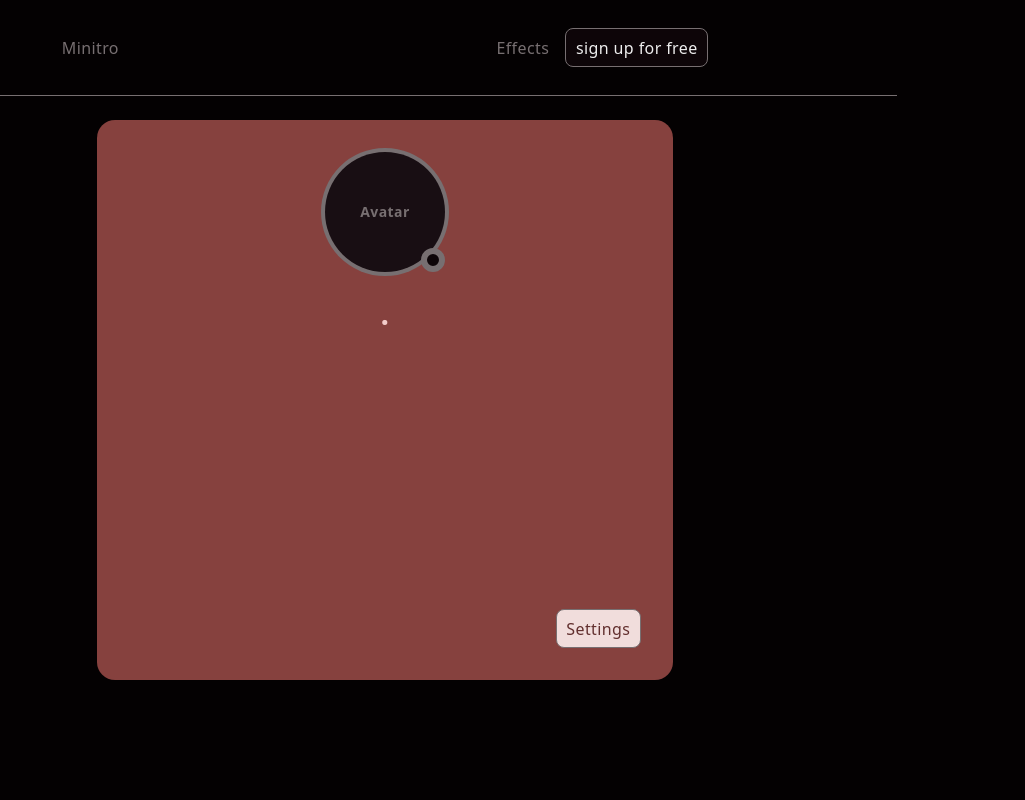
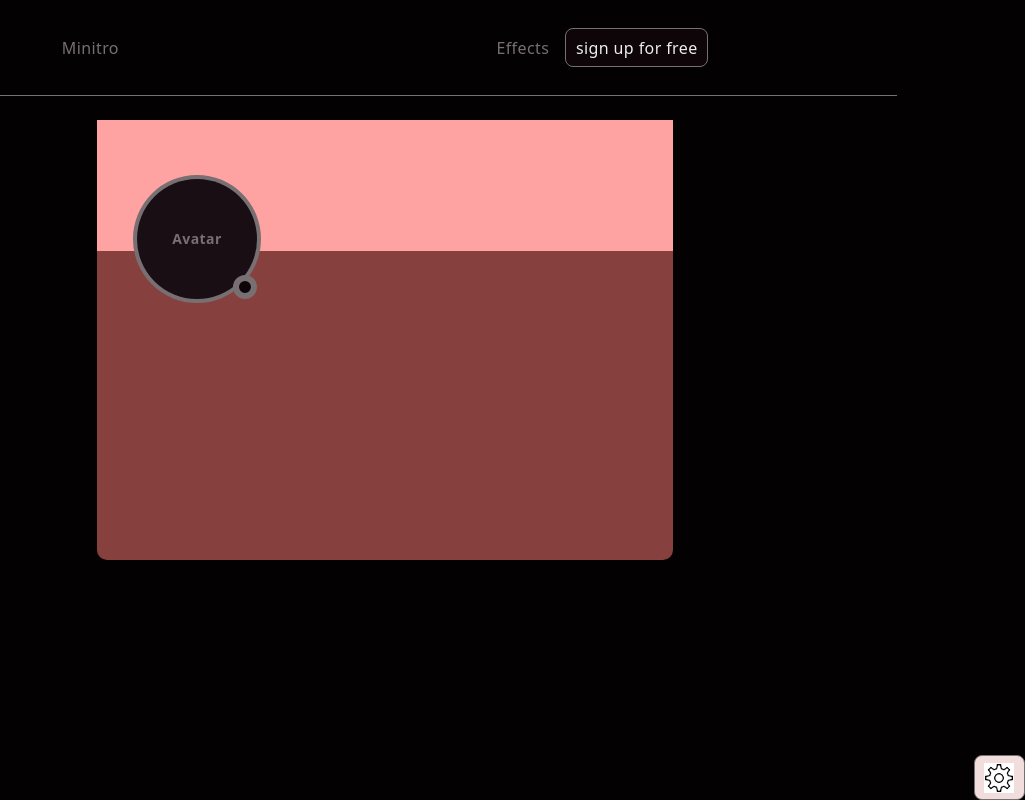
Before and after one commit to Saloni581/MiniNitro, a React (Vite) app in the folder client/: page /profile in a window 1280 px wide. Shown: the whole page, without its empty margins (255-1280 px from the left). Built offline with nearby package versions, Linux system fonts and the light colour scheme; no server answers; a web font is replaced by a local one.

Commit message:
refactor: user profile UI.

```diff
--- a/client/src/components/ChatPage.tsx
+++ b/client/src/components/ChatPage.tsx
@@ -111,7 +111,7 @@ const ChatPage = ({ loggedInUser }: ChatWindowProps) => {
         <div className="grid-container">
             <div className="chat-window-container-outer">
                 <div className="chat-window-selected-user">
-                    <UserAvatar user={selectedUser} previewEffectId={""} size={"sm"} isChatWindow={false}/>
+                    <UserAvatar user={selectedUser} previewEffectId={""} size={"sm"}/>
                     <span>
                         { selectedUser?.identity.displayName }
                     </span>
--- a/client/src/components/Navbar.tsx
+++ b/client/src/components/Navbar.tsx
@@ -22,7 +22,7 @@ const Navbar = ({ user }: UserProps) => {
                 {
                     user? (
                         <Link to='/profile'>
-                            <UserAvatar user={user} previewEffectId="" size="sm" isChatWindow={false} />
+                            <UserAvatar user={user} previewEffectId="" size="sm" />
                         </Link>
                     ) : (
                         <Link to='/signup'>
--- a/client/src/components/ProfileCard.tsx
+++ b/client/src/components/ProfileCard.tsx
@@ -15,18 +15,22 @@ const ProfileCard = ({ user } : UserProps ) => {
     }
 
     return (
-        <>
-            <UserAvatar user={user} previewEffectId="" size="lg" isChatWindow={false}/>
-            <div className="flex items-center m-4">
+        <div className="absolute inset-0 flex flex-col">
+            <div className="flex-1 bg-red-300 relative">
+                <div className="absolute left-10 -bottom-12">
+                    <UserAvatar user={user} previewEffectId="" size="lg" />
+                </div>
+            </div>
+            <div className="flex-2 flex flex-col justify-center gap-8 m-6">
+                <div className="flex flex-col gap-2">
                     <div
-                    className={cn("text-2xl", fontStyle?.font)}
+                        className={cn("text-xl", fontStyle?.font)}
                         style={{
                             color: user?.visuals.displayNameStyle.color,
                         }}
                     >
                         {user?.identity?.displayName}
                     </div>
-                <div className="text-3xl">&middot;</div>
                     <span className="lowercase text-sm">
                     {user?.identity?.pronouns}
                     </span>
@@ -40,7 +44,8 @@ const ProfileCard = ({ user } : UserProps ) => {
                             </p>
                     }
                 </div>
-        </>
+            </div>
+        </div>
     );
 };
 
--- a/client/src/components/ProfileFrame.tsx
+++ b/client/src/components/ProfileFrame.tsx
@@ -1,5 +1,4 @@
 import { cn } from "@/lib/utils.ts";
-import ProfileCard from "@/components/ProfileCard.tsx";
 import type { ProfileFrameProps } from "../../types/types.ts";
 
 const ProfileFrame = ({ user, children }: ProfileFrameProps) => {
@@ -8,7 +7,7 @@ const ProfileFrame = ({ user, children }: ProfileFrameProps) => {
 
     return (
         <div className="profile-card-container">
-            <div className="relative user-profile"
+            <div className="relative user-profile rounded-lg"
                  style={{
                      "--color-primary": colorPrimary,
                      "--color-accent": colorAccent,
@@ -29,7 +28,6 @@ const ProfileFrame = ({ user, children }: ProfileFrameProps) => {
                 <div className="profile-card absolute inset-0 z-20"
                      style ={{ color: "color-mix(in srgb, var(--color-accent) 30%, var(--color-text-primary)" }}
                 >
-                    <ProfileCard user={user} />
                     { children }
                 </div>
                 {/* overlay layer */}
--- a/client/src/components/PublicProfile.tsx
+++ b/client/src/components/PublicProfile.tsx
@@ -3,6 +3,7 @@ import { useParams } from "react-router-dom";
 import { useEffect, useState } from "react";
 import type { UserProfileProps } from "../../types/types.ts";
 import ProfileFrame from "@/components/ProfileFrame.tsx";
+import ProfileCard from "@/components/ProfileCard.tsx";
 
 const PublicProfile = () => {
     const { userId } = useParams();
@@ -21,7 +22,9 @@ const PublicProfile = () => {
     }
 
     return (
-        <ProfileFrame  user={profileUser} />
+        <ProfileFrame  user={profileUser}>
+            <ProfileCard user={profileUser} />
+        </ProfileFrame>
     );
 };
 
--- a/client/src/components/UserProfile.tsx
+++ b/client/src/components/UserProfile.tsx
@@ -1,73 +1,20 @@
-import SignOut from "./auth/SignOut.tsx";
 import type { ProfileProps } from "../../types/types.ts";
-import UploadUserAvatar from "./visuals/UploadUserAvatar.tsx";
-import {
-    Dialog,
-    DialogContent,
-    DialogDescription,
-    DialogHeader,
-    DialogTitle,
-    DialogTrigger,
-} from "./ui/dialog.tsx";
-import { removeAvatar } from "../../api/visuals.ts";
-import {toast} from "sonner";
-import { removeAvatarEffect } from "../../api/effects.ts";
 import ProfileFrame from "@/components/ProfileFrame.tsx";
-import ThemePicker from "@/components/visuals/ThemePicker.tsx";
-import DisplayNameStyle from "@/components/visuals/DisplayNameStyle.tsx";
+import ProfileCard from "@/components/ProfileCard.tsx";
+import UserSettings from "@/components/UserSettings.tsx";
 
 
 const UserProfile = ({ user, setUser }: ProfileProps) => {
 
-    const handleRemoveAvatar = async () => {
-        const res = await removeAvatar();
-        setUser(res.updatedUser);
-        toast.success("Avatar removed successfully.");
-    }
-
-    const handleRemoveAvatarEffect = async () => {
-        const res = await removeAvatarEffect();
-        setUser(res.user);
-        toast(res.message);
-    }
-
-
     return (
-        <ProfileFrame user={user}>
-            <div className="user-settings">
-                <Dialog>
-                    <DialogTrigger
-                        style={{
-                            color: "color-mix(in srgb, var(--color-primary) 35%, var(--color-surface)",
-                            background: "color-mix(in srgb, var(--color-accent) 15%, var(--color-text-primary)"
-                        }}
-                    >
-                        Settings
-                    </DialogTrigger>
-                    <DialogContent>
-                        <DialogHeader>
-                            <DialogTitle>User Settings</DialogTitle>
-                            <DialogDescription className="flex flex-col gap-2">
-                                <div>
-                                    <UploadUserAvatar user={user} setUser={setUser}/>
-                                    <button onClick={handleRemoveAvatar}>Remove avatar</button>
-                                </div>
-                                <div>
-                                    <button onClick={handleRemoveAvatarEffect}>Remove avatar effect</button>
-                                </div>
-                                <div>
-                                    <ThemePicker user={user} setUser={setUser} />
-                                </div>
-                                <div>
-                                    <DisplayNameStyle user={user} setUser={setUser} />
-                                </div>
-                                <SignOut setUser={setUser}/>
-                            </DialogDescription>
-                        </DialogHeader>
-                    </DialogContent>
-                </Dialog>
+        <div>
+            <ProfileFrame user={user}>
+                <ProfileCard user={user} />
+            </ProfileFrame>
+            <div className="absolute bottom-0 right-0">
+                <UserSettings user={user} setUser={setUser}/>
             </div>
-        </ProfileFrame>
+        </div>
     );
 };
 
--- /dev/null
+++ b/client/src/components/UserSettings.tsx
@@ -0,0 +1,69 @@
+import {
+    Dialog,
+    DialogContent,
+    DialogDescription,
+    DialogHeader,
+    DialogTitle,
+    DialogTrigger
+} from "@/components/ui/dialog.tsx";
+import UploadUserAvatar from "@/components/visuals/UploadUserAvatar.tsx";
+import ThemePicker from "@/components/visuals/ThemePicker.tsx";
+import DisplayNameStyle from "@/components/visuals/DisplayNameStyle.tsx";
+import SignOut from "@/components/auth/SignOut.tsx";
+import {removeAvatar} from "../../api/visuals.ts";
+import {toast} from "sonner";
+import {removeAvatarEffect} from "../../api/effects.ts";
+import type {ProfileProps} from "../../types/types.ts";
+import settingsIcon from "@/assets/settings-icon.gif";
+
+const UserSettings = ({ user, setUser }: ProfileProps) => {
+    const handleRemoveAvatar = async () => {
+        const res = await removeAvatar();
+        setUser(res.updatedUser);
+        toast.success("Avatar removed successfully.");
+    }
+
+    const handleRemoveAvatarEffect = async () => {
+        const res = await removeAvatarEffect();
+        setUser(res.user);
+        toast(res.message);
+    }
+
+    return (
+        <div className="user-settings">
+            <Dialog>
+                <DialogTrigger
+                    style={{
+                        color: "color-mix(in srgb, var(--color-primary) 35%, var(--color-surface)",
+                        background: "color-mix(in srgb, var(--color-accent) 15%, var(--color-text-primary)"
+                    }}
+                >
+                    <img src={settingsIcon} alt="settings icon" height={30} width={30} />
+                </DialogTrigger>
+                <DialogContent>
+                    <DialogHeader>
+                        <DialogTitle>User Settings</DialogTitle>
+                        <DialogDescription className="flex flex-col gap-2">
+                            <div>
+                                <UploadUserAvatar user={user} setUser={setUser}/>
+                                <button onClick={handleRemoveAvatar}>Remove avatar</button>
+                            </div>
+                            <div>
+                                <button onClick={handleRemoveAvatarEffect}>Remove avatar effect</button>
+                            </div>
+                            <div>
+                                <ThemePicker user={user} setUser={setUser} />
+                            </div>
+                            <div>
+                                <DisplayNameStyle user={user} setUser={setUser} />
+                            </div>
+                            <SignOut setUser={setUser}/>
+                        </DialogDescription>
+                    </DialogHeader>
+                </DialogContent>
+            </Dialog>
+        </div>
+    );
+};
+
+export default UserSettings;
--- a/client/src/components/UsersList.tsx
+++ b/client/src/components/UsersList.tsx
@@ -43,7 +43,7 @@ const UsersList = ({ users, isMyChats }: UsersListProps) => {
                                     {/* content layer */}
                                     <div className="user-nameplate z-20">
                                         <div onClick={() => showPublicProfile(eachUser.userId)} className="cursor-pointer">
-                                            <UserAvatar user={eachUser} previewEffectId="" size="sm" isChatWindow={false} />
+                                            <UserAvatar user={eachUser} previewEffectId="" size="md" />
                                         </div>
                                         <div className="flex flex-col items-center">
                                             <p className="text-sm font-light">{eachUser?.identity?.displayName}</p>
--- a/client/src/index.css
+++ b/client/src/index.css
@@ -161,19 +161,19 @@ button:active {
   }
 
   .visuals div {
-    @apply flex flex-col gap-2
+    @apply flex flex-col gap-2;
   }
 
   .avatar-input {
-    @apply text-sm
+    @apply text-sm;
   }
 
   .profile-card-container {
-    @apply flex justify-center
+    @apply flex justify-center;
   }
 
   .user-profile {
-    @apply m-6 w-80 md:w-xl rounded-2xl h-140 bg-surface text-text-primary;
+    @apply m-6 w-80 md:w-xl h-110 bg-surface text-text-primary;
   }
 
   .profile-card {
@@ -185,7 +185,7 @@ button:active {
   }
   /* effects */
   .all-effects-container {
-    @apply flex
+    @apply flex;
   }
 
   .effects-dropdown {
--- a/client/types/types.ts
+++ b/client/types/types.ts
@@ -82,12 +82,11 @@ export interface UserAvatarProps {
     user: UserProfileProps | null;
     previewEffectId: string;
     size: "default" | "sm" | "md" | "lg" ;
-    isChatWindow: boolean;
 }
 
 export interface ProfileProps {
     user: UserProfileProps | null;
-    setUser: React.Dispatch<React.SetStateAction<UserProfileProps | null>>
+    setUser: React.Dispatch<React.SetStateAction<UserProfileProps | null>>;
 }
 
 export interface ProfileDetailsProps {
```
Also changed, not shown: client/src/components/visuals/UserAvatar.tsx (+3 -5 lines), client/src/assets/settings-icon.gif (added). Lines whose indentation alone changed are shown as unchanged.
